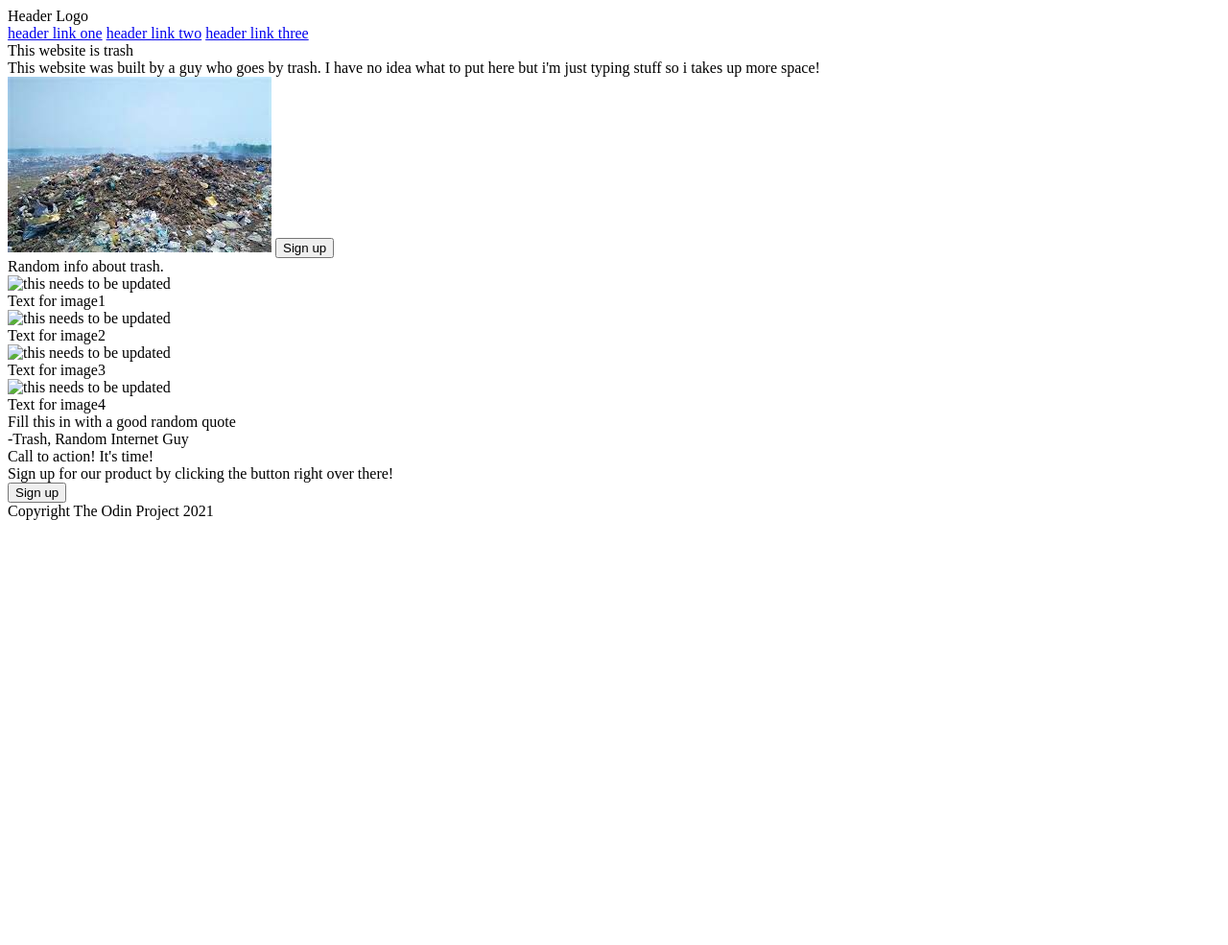
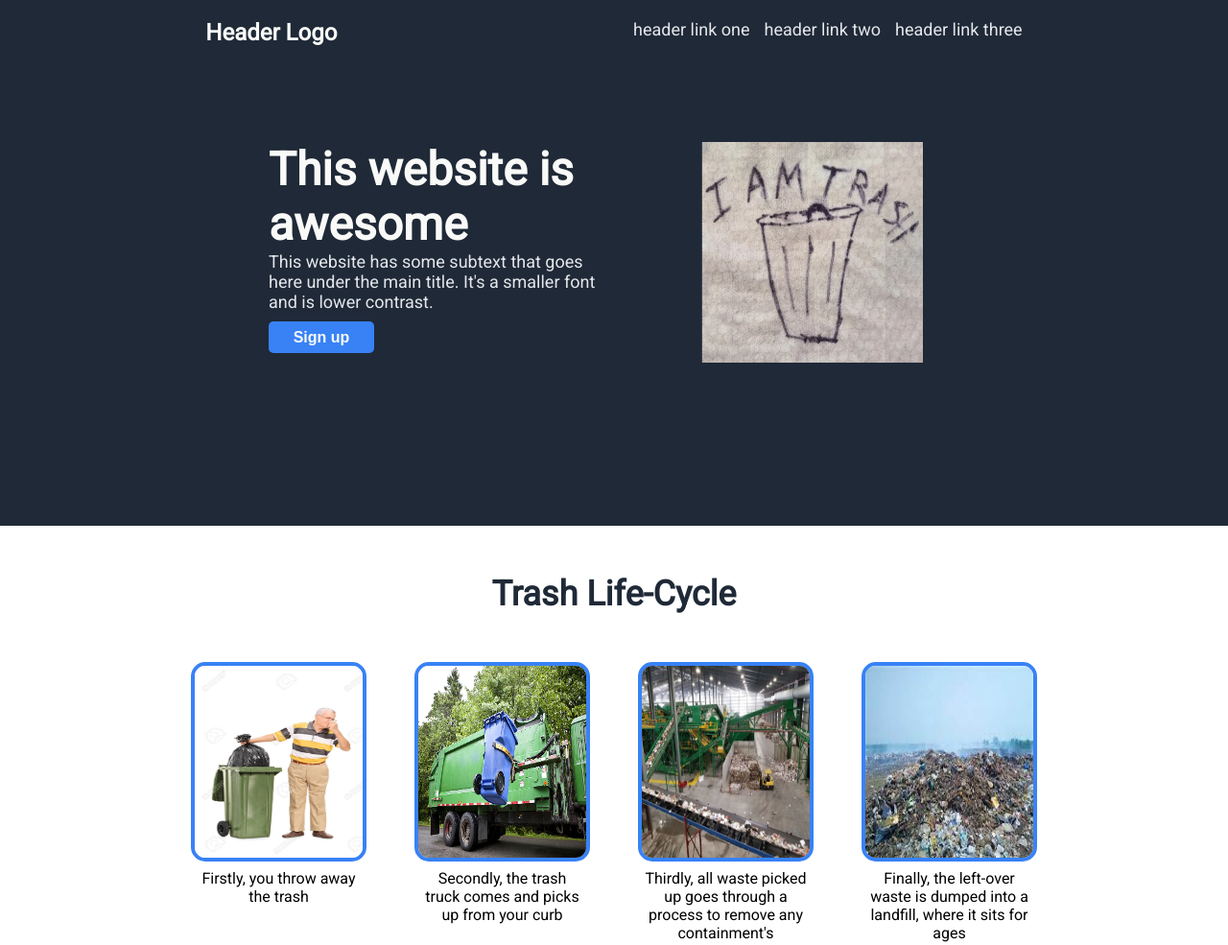
Before and after one commit to curatedcode/landing-page, a plain HTML site: page index.html in a window 1280 px wide. Shown: the top 985 px of the page at 96% size. Before the commit the page ends 800 px from the top, so only its background shows below. Drawn offline with Linux system fonts and the light colour scheme.

Commit message:
added first and second block

```diff
--- a/index.html
+++ b/index.html
@@ -8,6 +8,8 @@
         <meta http-equiv="X-UA-Compatible" content="IE=edge">
     </head>
     <body>
+        <div class="bg-block">
+            <div class="main-block">
                 <div class="main-header">
                     <div class="header">Header Logo</div>
                     <div class="header-links">
@@ -17,31 +19,35 @@
                     </div>
                 </div>
                 <div class="block1">
-            <div class="header1">This website is trash</div>
-            <div class="text-under-header">This website was built by a guy who goes by trash. I have no idea
-            what to put here but i'm just typing stuff so i takes up more space!
+                    <div class="header1-block">
+                        <div class="header1">This website is awesome</div>
+                        <div class="header1-text">This website has some subtext that goes here under the main title. It's a smaller font and
+                        is lower contrast.
                         </div>
-            <img src="images/landfill.jpeg" alt="A large landfill" class="main-img">
                         <button class="first-signup">Sign up</button>
                     </div>
+                    <img src="images/i-am-trash.webp" alt="letter saying I am trash" class="main-img">
+                </div>
+            </div>
+        </div>
         <div class="block2">
-            <div class="header2">Random info about trash.</div>
+            <div class="header2">Trash Life-Cycle</div>
             <div class="info-blocks">
-                <div>
-                    <img src="#" alt="this needs to be updated" class="img1">
-                    <div class="text-img1">Text for image1</div>
+                <div class="img-block">
+                    <img src="images/throwing-away-trash.jpg" alt="senior throwing away trash" class="info-img">
+                    <div class="img-text">Firstly, you throw away the trash</div>
                 </div>
-                <div>
-                    <img src="#" alt="this needs to be updated" class="img2">
-                    <div class="text-img2">Text for image2</div>
+                <div class="img-block">
+                    <img src="images/trash-truck.jpg" alt="trash truck picking up trash" class="info-img">
+                    <div class="img-text">Secondly, the trash truck comes and picks up from your curb</div>
                 </div>
-                <div>
-                    <img src="#" alt="this needs to be updated" class="img3">
-                    <div class="text-img3">Text for image3</div>
+                <div class="img-block">
+                    <img src="images/trash-processing-plant.webp" alt="trash processing plant" class="info-img">
+                    <div class="img-text">Thirdly, all waste picked up goes through a process to remove any containment's</div>
                 </div>
-                <div>
-                    <img src="#" alt="this needs to be updated" class="img4">
-                    <div class="text-img4">Text for image4</div>
+                <div class="img-block">
+                    <img src="images/landfill.jpeg" alt="trash landfill" class="info-img">
+                    <div class="img-text">Finally, the left-over waste is dumped into a landfill, where it sits for ages</div>
                 </div>
             </div>
         </div>
--- a/styles.css
+++ b/styles.css
@@ -0,0 +1,134 @@
+@import url('https://fonts.googleapis.com/css2?family=Roboto&display=swap');
+
+html {
+    height: 100%;
+    margin: 0;
+    font-family: Roboto, sans-serif;
+}
+
+body {
+    min-height: 100%;
+    margin: 0;
+    display: flex;
+    flex-direction: column;
+    flex: 0;
+}
+
+.bg-block {
+    background-color: #1F2937;
+}
+
+.main-block {
+    padding: 20px 60px;
+}
+
+.main-header {
+    display: flex;
+    justify-content: space-around;
+}
+
+.header {
+    font-weight: 900;
+    font-size: 24px;
+    color: #F9FAF8;
+}
+
+.header-links {
+    display: flex;
+    color: #E5E7EB;
+    font-size: 18px;
+    gap: 15px;
+}
+
+.block1 {
+    display: flex;
+    justify-content: space-around;
+    padding: 0 220px;
+}
+
+.header1-block {
+    display: flex;
+    flex-direction: column;
+    max-width: 410px;
+}
+
+.header1 {
+    color: #F9FAF8;
+    font-size: 48px;
+    font-weight: bolder;
+    display: flex;
+}
+
+.header1-text {
+    font-size: 18px;
+    color: #E5E7EB;
+}
+
+.main-img {
+    height: 230px;
+    width: 525px;
+    margin-left: 50px;
+}
+
+a {
+    text-decoration: none;
+    color: inherit;
+}
+
+.block1 {
+    margin-top: 100px;
+    margin-bottom: 150px;
+}
+
+.first-signup {
+    border: none;
+    border-radius: 5px;
+    width: 110px;
+    height: 33px;
+    background-color: #3882F6;
+    color: #F9FAF8;
+    margin-top: 10px;
+    font-size: 16px;
+    font-weight: bold;
+}
+
+.block2 {
+    background-color: white;
+    margin-bottom: 100px;
+}
+
+.header2 {
+    padding-top: 50px;
+    display: flex;
+    justify-content: center;
+    font-size: 36px;
+    font-weight: bold;
+    color: #1F2937;
+}
+
+.info-blocks {
+    display: flex;
+    margin-top: 50px;
+    justify-content: center;
+    gap: 50px;
+}
+
+.info-img {
+    border: 4px solid #3882F6;
+    border-radius: 15px;
+    height: 200px;
+    width: 175px;
+}
+
+.img-block {
+    display: flex;
+    flex-direction: column;
+    align-items: center;
+
+}
+
+.img-text {
+    margin-top: 8px;
+    max-width: 170px;
+    text-align: center;
+}
```
Lines whose indentation alone changed are shown as unchanged.
